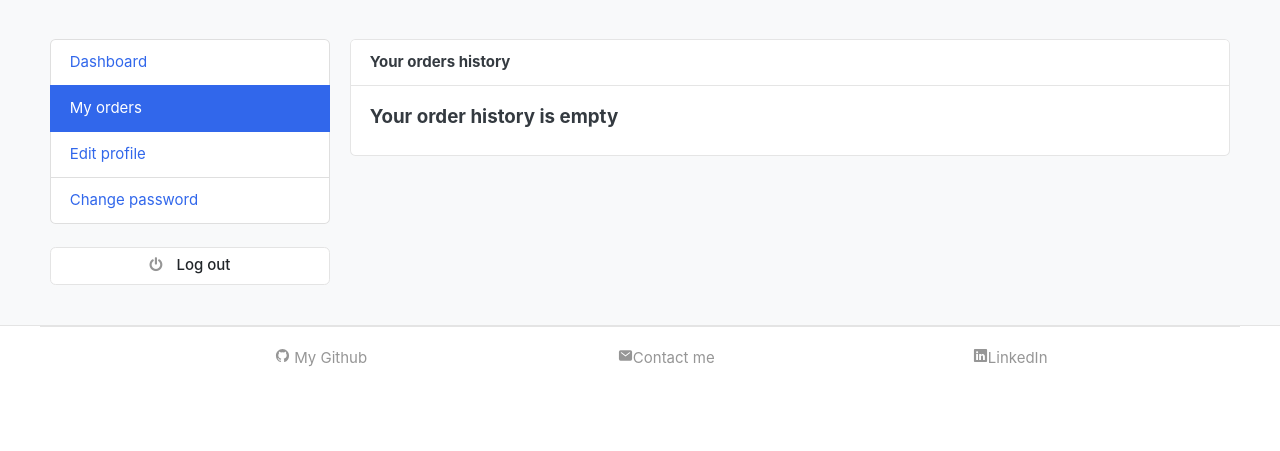
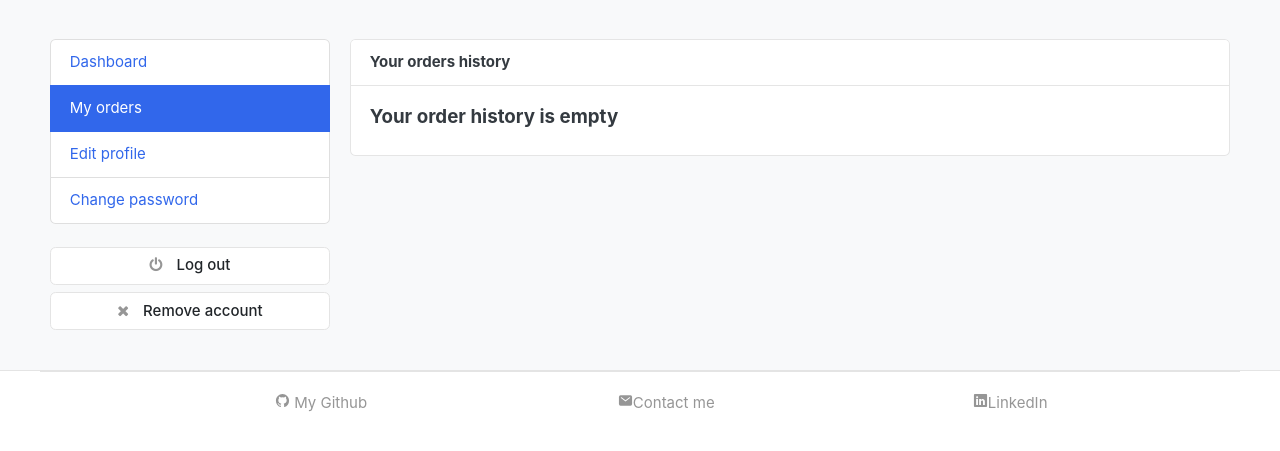
Before and after one commit to wiktorpiela/django-clothes-ecommerce, a Django app: page /accounts/my-orders/ in a window 1280 px wide. Shown: the part 81-532 px from the top of the page. Run offline with Django 4.2, Linux system fonts and the light colour scheme; the visitor is signed in with stand-in values (Sample User, id 1); data that the repository does not hold is empty; some libraries are stand-ins or nearby versions; some web fonts are replaced.

Commit message:
delete user account

```diff
--- a/accounts/urls.py
+++ b/accounts/urls.py
@@ -15,5 +15,6 @@ urlpatterns = [
     path("edit-profile/", views.edit_profile, name="edit_profile"),
     path("change-password/", views.change_password, name="change_password"),
     path("order-details/<str:orderID>/", views.order_details, name="order_details"),
+    path("remove-account/", views.remove_account, name="remove_account"),
     path("", views.dashboard, name="dashboard"),
 ]
--- a/accounts/views.py
+++ b/accounts/views.py
@@ -292,3 +292,10 @@ def order_details(request, orderID):
         "subtotal":subtotal
     }
     return render(request, "accounts/order_details.html", context)
+
+@login_required
+def remove_account(request):
+    userKey = request.user.id
+    logout(request)
+    Account.objects.filter(pk=userKey).delete()
+    return redirect("store:home")
--- a/djangoclothes/settings.py
+++ b/djangoclothes/settings.py
@@ -17,7 +17,7 @@ BASE_DIR = Path(__file__).resolve().parent.parent
 SECRET_KEY = os.environ["SECRET_KEY"]
 
 # SECURITY WARNING: don't run with debug turned on in production!
-DEBUG = False
+DEBUG = True
 
 ALLOWED_HOSTS = ["*"]
 
--- a/templates/includes/dashboard_sidebar.html
+++ b/templates/includes/dashboard_sidebar.html
@@ -8,5 +8,6 @@
     </ul>
     <br>
     <a class="btn btn-light btn-block" href="{% url 'accounts:user_logout' %}"> <i class="fa fa-power-off"></i> <span class="text">Log out</span> </a>
+    <a class="btn btn-light btn-block" href="{% url 'accounts:remove_account' %}" onclick="return confirm('Are you sure you want to remove your account including all related content ?')"> <i class="fa fa-remove"></i> <span class="text">Remove account</span></a>
     <!--   SIDEBAR .//END   -->
 </aside>
```
